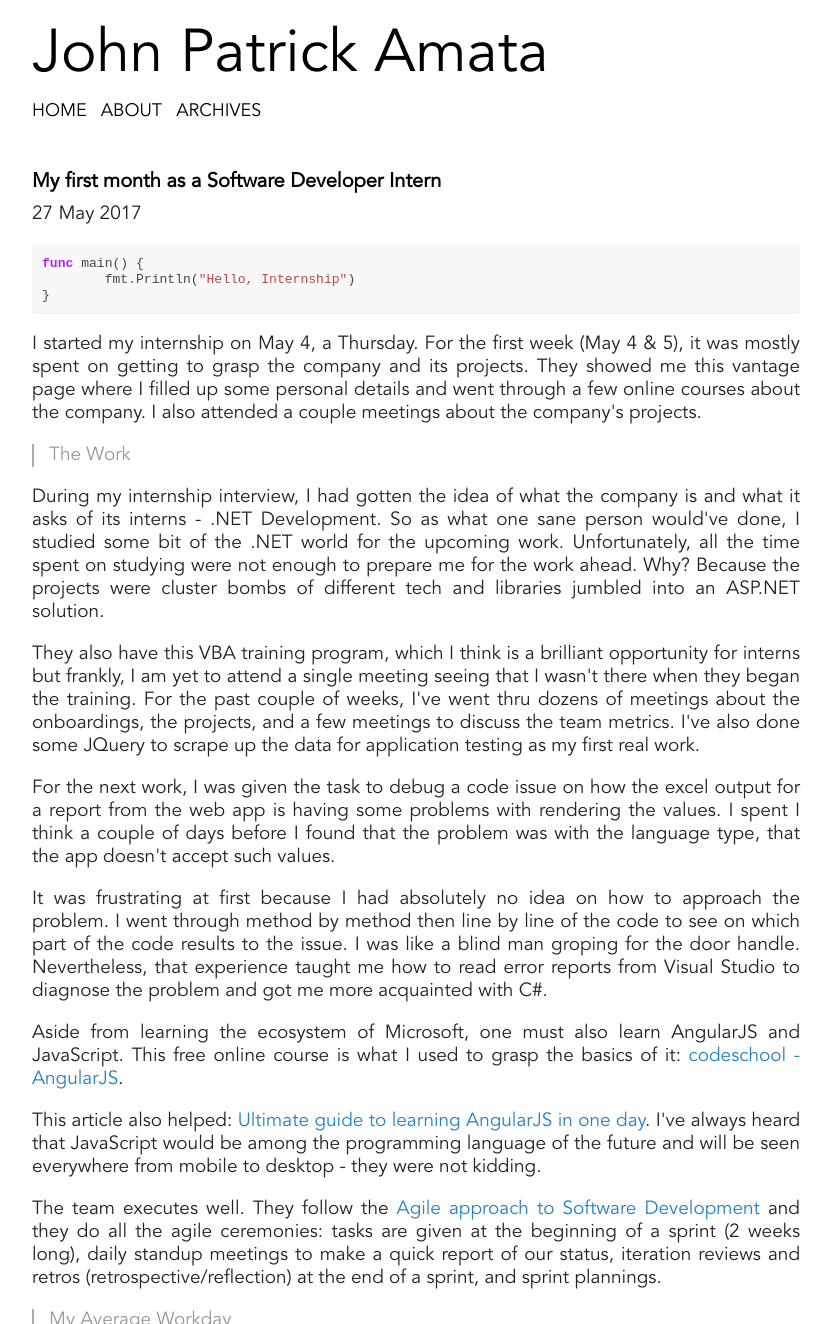
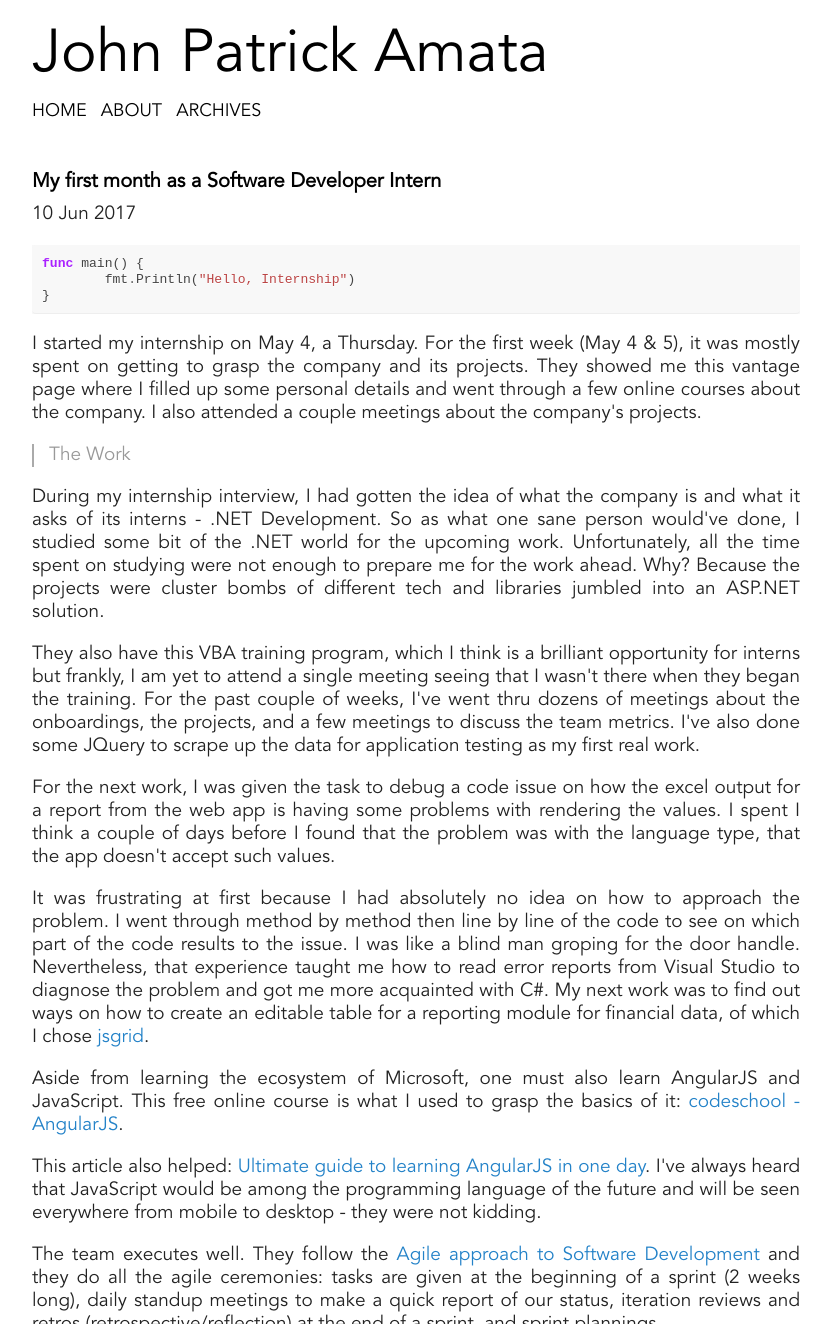
Before and after one commit to jpamata/jpamata.github.io, a Jekyll site: the page built from _posts/2017-6-10-my-first-month-as-a-software-developer-intern.md, in a window 1280 px wide and 1400 px high, cut to the strip 0-1324 px from the top of the window. Shown: the whole strip, without its empty margins (224-1055 px from the left). Built offline with Jekyll 4.4.1, drawn with Linux system fonts in a browser that asks for light colours; comment, search, counter and statistics services are not loaded.

Commit message:
Update and rename 2017-5-27-my-first-month-as-a-software-developer-intern.md to 2017-6-10-my-first-month-as-a-software-developer-intern.md

```diff
--- a/_posts/2017-5-27-my-first-month-as-a-software-developer-intern.md
+++ b/_posts/2017-6-10-my-first-month-as-a-software-developer-intern.md
@@ -26,7 +26,7 @@ func main() {
 
 <p align="justify">For the next work, I was given the task to debug a code issue on how the excel output for a report from the web app is having some problems with rendering the values. I spent I think a couple of days before I found that the problem was with the language type, that the app doesn't accept such values.</p>
 
-<p align="justify">It was frustrating at first because I had absolutely no idea on how to approach the problem. I went through method by method then line by line of the code to see on which part of the code results to the issue. I was like a blind man groping for the door handle. Nevertheless, that experience taught me how to read error reports from Visual Studio to diagnose the problem and got me more acquainted with C#.</p>
+<p align="justify">It was frustrating at first because I had absolutely no idea on how to approach the problem. I went through method by method then line by line of the code to see on which part of the code results to the issue. I was like a blind man groping for the door handle. Nevertheless, that experience taught me how to read error reports from Visual Studio to diagnose the problem and got me more acquainted with C#. My next work was to find out ways on how to create an editable table for a reporting module for financial data, of which I chose <a href="https://github.com/tabalinas/jsgrid">jsgrid</a>.</p>
 
 <p align="justify">Aside from learning the ecosystem of Microsoft, one must also learn AngularJS and JavaScript. This free online course is what I used to grasp the basics of it: <a href="https://www.codeschool.com/courses/shaping-up-with-angularjs">codeschool - AngularJS</a>. </p>
 
```
